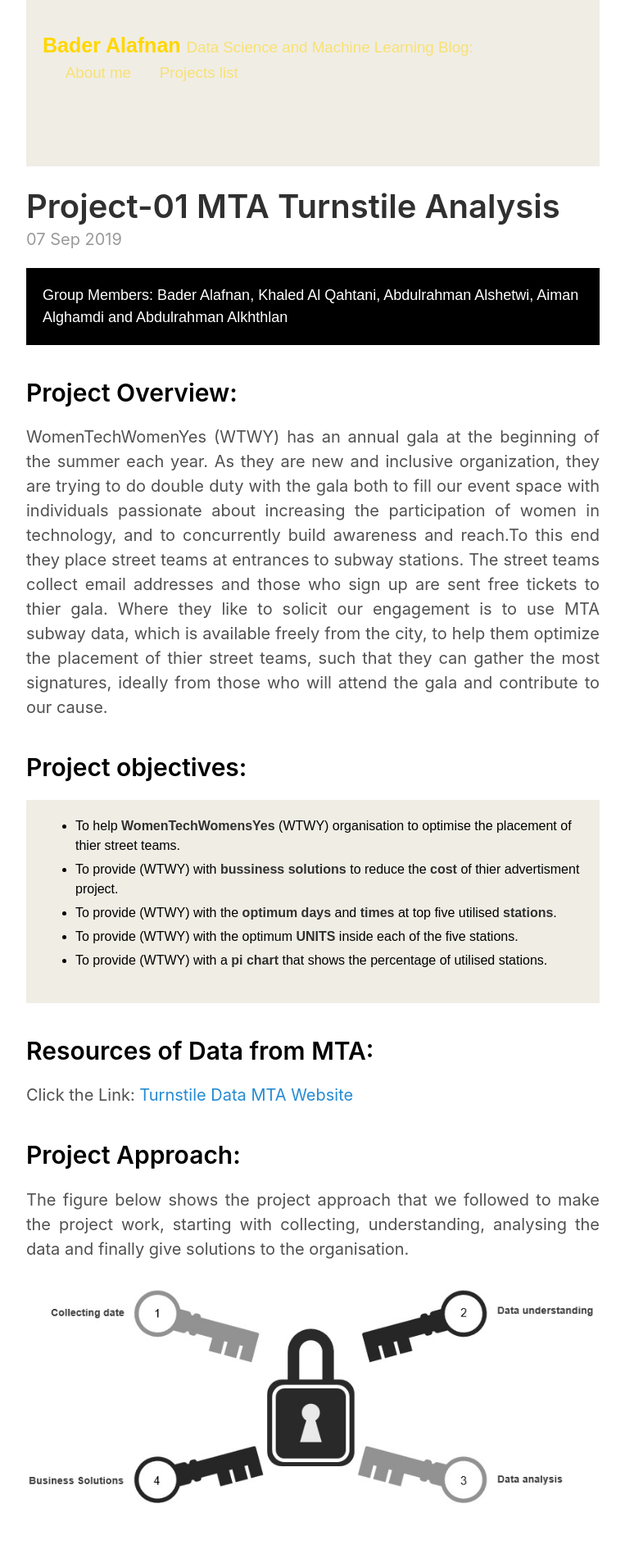
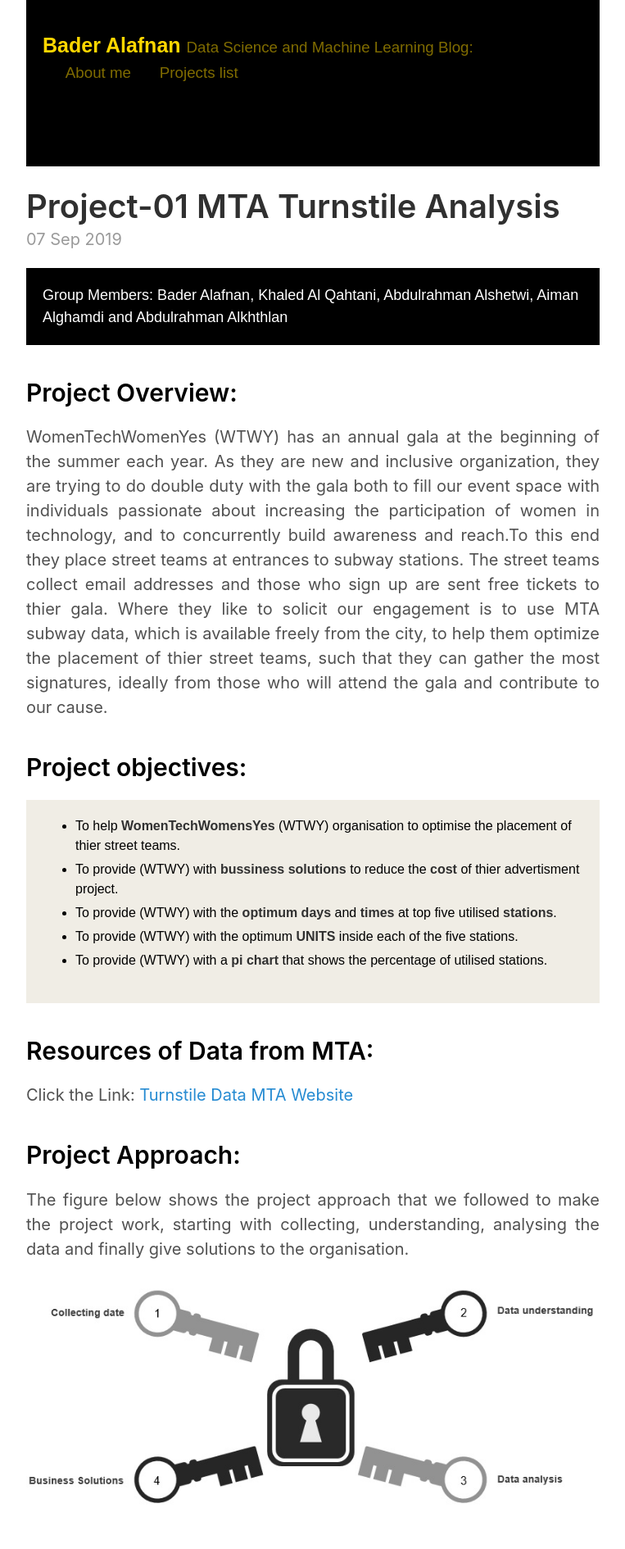
Before and after one commit to alafnan/alafnan.github.io, a Jekyll site: the page built from index.html, in a window 1280 px wide. Shown: the top 1890 px of the page at 82% size, without its empty margins (258-1021 px from the left). Built offline with Jekyll 4.4.1, drawn with Linux system fonts in a browser that asks for light colours; the list of posts is cut into pages by our own code.

Commit message:
Update default.html

```diff
--- a/_layouts/default.html
+++ b/_layouts/default.html
@@ -6,10 +6,10 @@
   <body>
 
     <div class="container content">
-      <div style="margin-bottom: 1.2rem; padding: 1rem;   color: #000000;   background-color: #F0EDE5; font-family: Arial, Helvetica, sans-serif; font-size:0.8em; text-align: left;" >
+      <div style="margin-bottom: 1.2rem; padding: 1rem;   color: #000000;   background-color: #000000; font-family: Arial, Helvetica, sans-serif; font-size:0.8em; text-align: left;" >
       <header class="masthead">
         <h3 class="masthead-title">
-          <a style:"color:#bca549;" href="{{ site.baseurl }}/" title="Home">{{ site.title }}</a>
+          <a style:"color:#FFD700;" href="{{ site.baseurl }}/" title="Home">{{ site.title }}</a>
           <small>{{ site.tagline }}:</small><br>
           {% for page in site.pages_list %}
           &nbsp;&nbsp;&nbsp;
```
